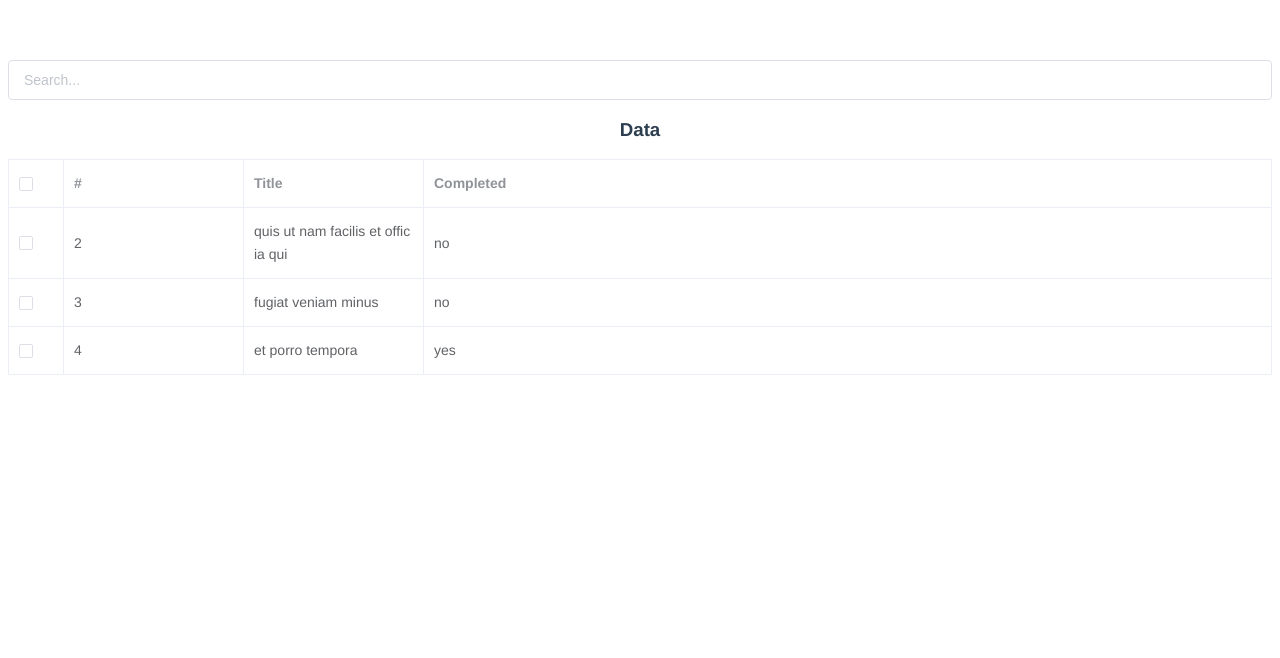
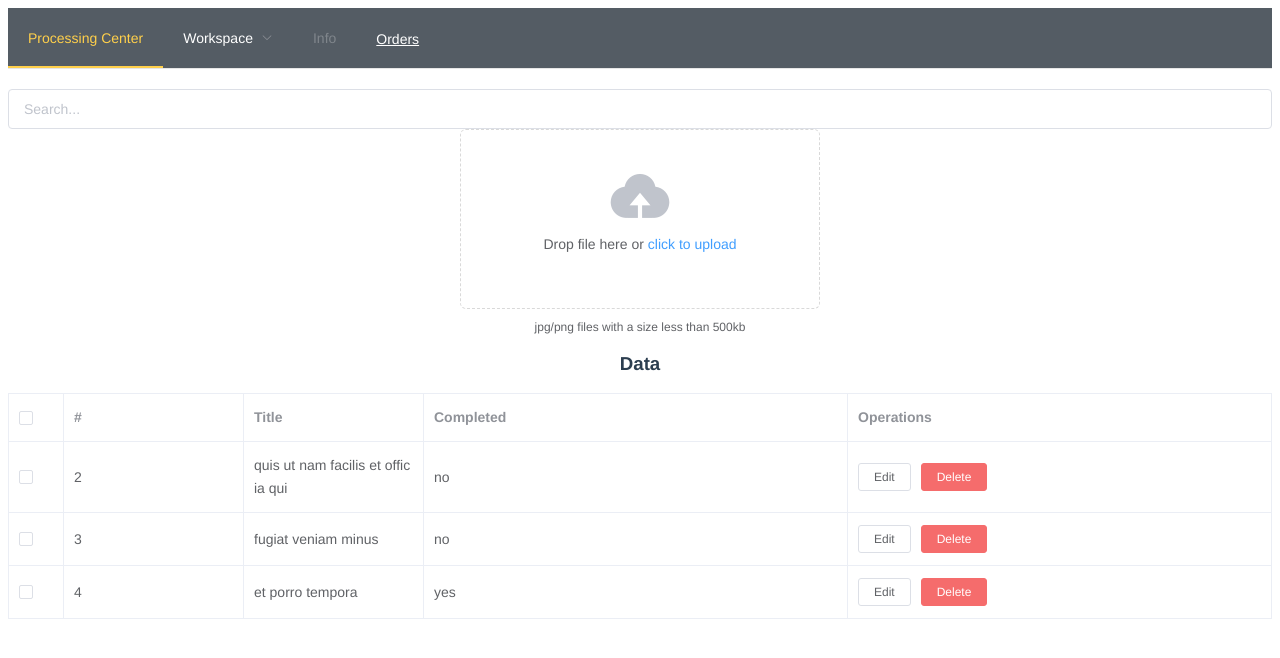
Before and after one commit to jemmyx/vue-elementUI-1, a Vue app: page / in a window 1280 px wide. Shown: the top 658 px of the page. Built offline with nearby package versions, Linux system fonts and the light colour scheme.

Commit message:
Added layout, upload and message box UI elements

```diff
--- a/src/App.vue
+++ b/src/App.vue
@@ -1,16 +1,19 @@
 <template>
   <div id="app">
+    <Header />
     <Terms />
   </div>
 </template>
 
 <script>
 import Terms from "./components/Terms";
+import Header from "./components/layout/Header";
 
 export default {
   name: "app",
   components: {
-    Terms
+    Terms,
+    Header
   }
 };
 </script>
@@ -21,6 +24,8 @@ export default {
   -moz-osx-font-smoothing: grayscale;
   text-align: center;
   color: #2c3e50;
-  margin-top: 60px;
+}
+#app * {
+  font-family: "Avenir", Helvetica, Arial, sans-serif;
 }
 </style>
--- a/src/components/Terms.vue
+++ b/src/components/Terms.vue
@@ -1,4 +1,5 @@
 <template>
+  <div id="Terms">
     <div>
       <el-input
         ref="inputSearch"
@@ -7,6 +8,10 @@
         @keyup.native="handlerSearchBlur"
         @keydown.native="handleSearch"
       ></el-input>
+    </div>
+    <div>
+      <Upload />
+    </div>
     <h3>Data</h3>
     <el-table
       ref="table"
@@ -21,15 +26,29 @@
       <el-table-column prop="title" label="Title" width="180">
       </el-table-column>
       <el-table-column prop="status" label="Completed"> </el-table-column>
+      <el-table-column label="Operations">
+        <template slot-scope="scope">
+          <el-button size="mini" @click="handleEdit(scope.$index, scope.row)"
+            >Edit</el-button
+          >
+          <el-button
+            size="mini"
+            type="danger"
+            @click="handleDelete(scope.$index, scope.row)"
+            >Delete</el-button
+          >
+        </template>
+      </el-table-column>
     </el-table>
   </div>
 </template>
-
 <script>
 // const axios = require("axios");
 // import _ from "lodash";
+import Upload from "./utils/Upload";
 
 export default {
+  components: { Upload },
   data() {
     return {
       tableData: [
@@ -59,7 +78,6 @@ export default {
       search: "",
       ignoreSelect: false,
       searchFilter() {
-        console.log("searchFilter");
         return this.tableData.filter(
           d => d.title.toLowerCase().indexOf(this.search.toLowerCase()) !== -1
         );
@@ -71,11 +89,37 @@ export default {
   mounted() {},
   computed: {
     getDefinitions() {
-      console.log("getDefinitions");
       return this.searchFilter();
     }
   },
   methods: {
+    handleEdit(scope, row) {
+      console.log("handleEdit", scope, row);
+    },
+    handleDelete(scope, row) {
+      console.log("handleDelete", scope, row);
+      this.$confirm(
+        "This will permanently delete the file. Continue?",
+        "Warning",
+        {
+          confirmButtonText: "OK",
+          cancelButtonText: "Cancel",
+          type: "warning"
+        }
+      )
+        .then(() => {
+          this.$message({
+            type: "success",
+            message: "Delete completed"
+          });
+        })
+        .catch(() => {
+          this.$message({
+            type: "info",
+            message: "Delete canceled"
+          });
+        });
+    },
     /**
      * Gestion des selections lors d'une recherche:
      * ---
@@ -86,15 +130,11 @@ export default {
      * et, pour chacune d'elle, verifier si l'ID est present dans le []selected. Si oui, declencher le $refs.table.toggleRowSelection
      */
 
-    handleSearch(e) {
-      console.log("handleSearch");
+    handleSearch() {
       /* observer on user typing keyboard */
       this.ignoreSelect = true;
-      console.log("typing... ", e);
     },
     handlerSearchBlur() {
-      console.log("handlerSearchBlur");
-
       for (let def of this.tableData)
         this.$refs.table.toggleRowSelection(
           def,
@@ -117,3 +157,8 @@ export default {
   }
 };
 </script>
+<style scoped>
+#Terms {
+  margin-top: 20px;
+}
+</style>
--- /dev/null
+++ b/src/components/layout/Header.vue
@@ -0,0 +1,52 @@
+<template>
+  <div>
+    <el-menu
+      :default-active="activeIndex2"
+      class="el-menu-demo"
+      mode="horizontal"
+      @select="handleSelect"
+      background-color="#545c64"
+      text-color="#fff"
+      active-text-color="#ffd04b"
+    >
+      <el-menu-item index="1">Processing Center</el-menu-item>
+      <el-submenu index="2">
+        <template slot="title"
+          >Workspace</template
+        >
+        <el-menu-item index="2-1">item one</el-menu-item>
+        <el-menu-item index="2-2">item two</el-menu-item>
+        <el-menu-item index="2-3">item three</el-menu-item>
+        <el-submenu index="2-4">
+          <template slot="title"
+            >item four</template
+          >
+          <el-menu-item index="2-4-1">item one</el-menu-item>
+          <el-menu-item index="2-4-2">item two</el-menu-item>
+          <el-menu-item index="2-4-3">item three</el-menu-item>
+        </el-submenu>
+      </el-submenu>
+      <el-menu-item index="3" disabled>Info</el-menu-item>
+      <el-menu-item index="4"
+        ><a href="https://www.ele.me" target="_blank">Orders</a></el-menu-item
+      >
+    </el-menu>
+  </div>
+</template>
+<script>
+export default {
+  data() {
+    return {
+      activeIndex: "1",
+      activeIndex2: "1"
+    };
+  },
+  methods: {
+    handleSelect(key, keyPath) {
+      console.log(key, keyPath);
+    }
+  }
+};
+</script>
+<style scoped>
+</style>
--- /dev/null
+++ b/src/components/utils/Upload.vue
@@ -0,0 +1,24 @@
+<template>
+  <el-upload
+    class="upload-demo"
+    drag
+    action="https://jsonplaceholder.typicode.com/posts/"
+    :on-preview="handlePreview"
+    :on-remove="handleRemove"
+    :file-list="fileList"
+    multiple
+  >
+    <i class="el-icon-upload"></i>
+    <div class="el-upload__text">
+      Drop file here or <em>click to upload</em>
+    </div>
+    <div class="el-upload__tip" slot="tip">
+      jpg/png files with a size less than 500kb
+    </div>
+  </el-upload>
+</template>
+<script>
+export default {};
+</script>
+<style scoped>
+</style>
```
Also changed, not shown: src/components/utils/MessageBox.vue (added, +33 -0 lines). Lines whose indentation alone changed are shown as unchanged.
